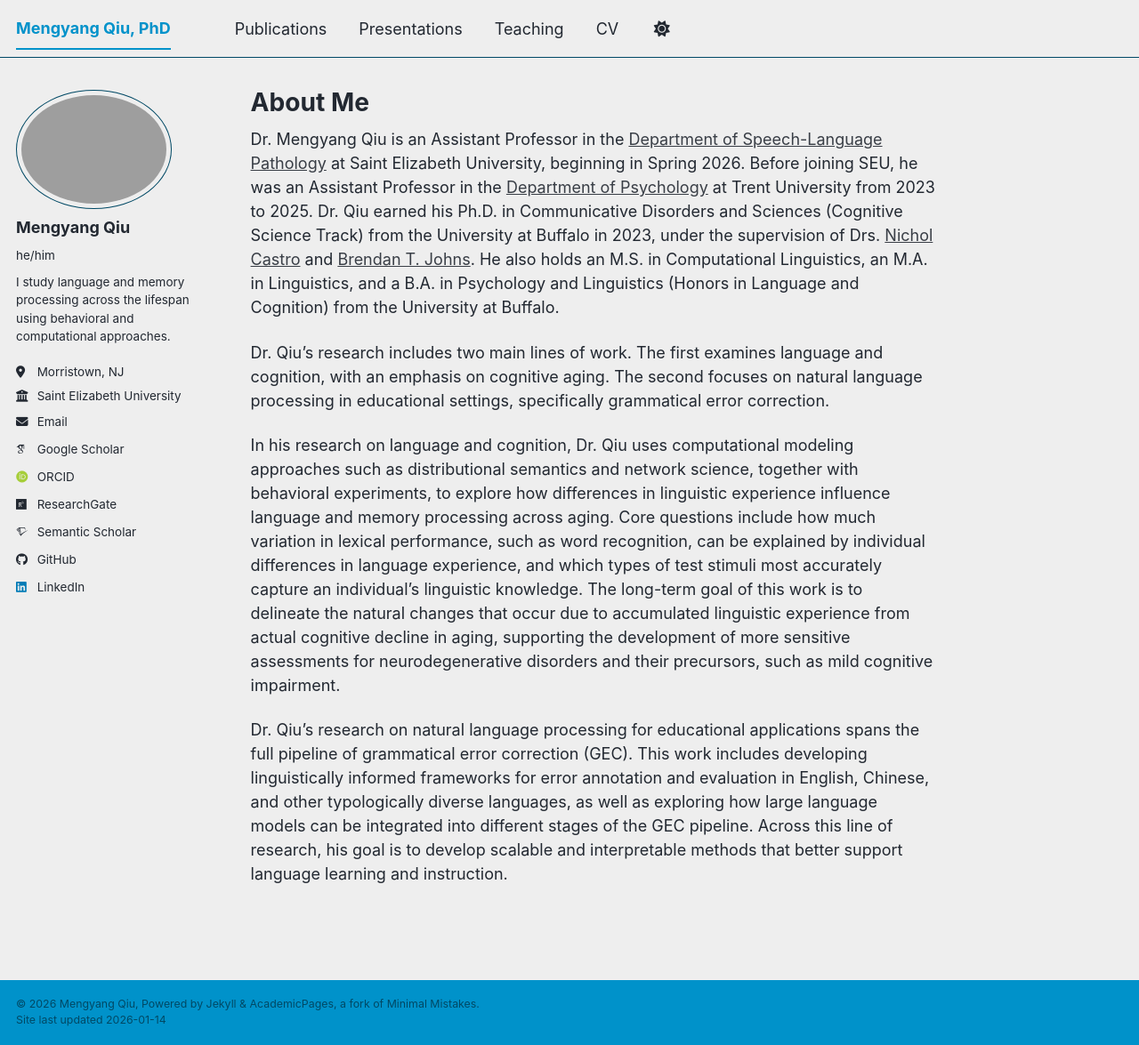
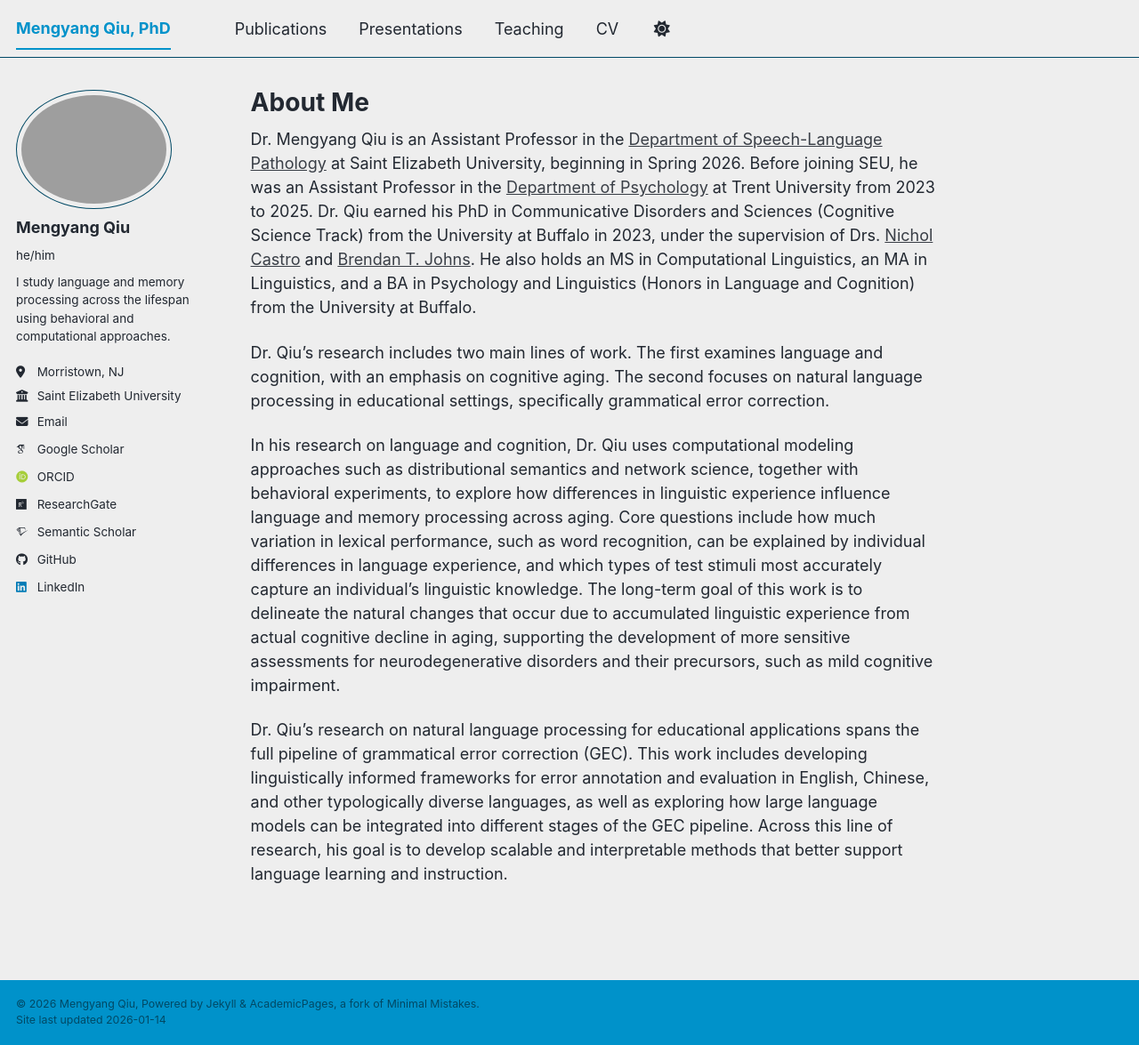
Before and after one commit to mengyangq/mengyangq.github.io, a Jekyll site: the page built from _pages/about.md, in a window 1280 px wide and 1175 px high. Shown: the whole window at 89% size. Built offline with Jekyll 4.4.1, drawn with Linux system fonts in a browser that asks for light colours; some web fonts are replaced; a script bundle is joined from its source files by our own code; library files that are not in the unit come from our copies.

Commit message:
Update about.md

```diff
--- a/_pages/about.md
+++ b/_pages/about.md
@@ -7,7 +7,7 @@
   - /about.html
 ---
 
-Dr. Mengyang Qiu is an Assistant Professor in the [Department of Speech-Language Pathology](https://www.steu.edu/academics/aas/speech-language-pathology/index.html) at Saint Elizabeth University, beginning in Spring 2026. Before joining SEU, he was an Assistant Professor in the [Department of Psychology](https://www.trentu.ca/psychology/) at Trent University from 2023 to 2025. Dr. Qiu earned his Ph.D. in Communicative Disorders and Sciences (Cognitive Science Track) from the University at Buffalo in 2023, under the supervision of Drs. [Nichol Castro](https://arts-sciences.buffalo.edu/cds/people/academicfaculty.host.html/content/shared/arts-sciences/cds/faculty-profiles/academic-faculty/castro-nichol.html) and [Brendan T. Johns](https://www.mcgill.ca/psychology/brendan-t-johns). He also holds an M.S. in Computational Linguistics, an M.A. in Linguistics, and a B.A. in Psychology and Linguistics (Honors in Language and Cognition) from the University at Buffalo.
+Dr. Mengyang Qiu is an Assistant Professor in the [Department of Speech-Language Pathology](https://www.steu.edu/academics/aas/speech-language-pathology/index.html) at Saint Elizabeth University, beginning in Spring 2026. Before joining SEU, he was an Assistant Professor in the [Department of Psychology](https://www.trentu.ca/psychology/) at Trent University from 2023 to 2025. Dr. Qiu earned his PhD in Communicative Disorders and Sciences (Cognitive Science Track) from the University at Buffalo in 2023, under the supervision of Drs. [Nichol Castro](https://arts-sciences.buffalo.edu/cds/people/academicfaculty.host.html/content/shared/arts-sciences/cds/faculty-profiles/academic-faculty/castro-nichol.html) and [Brendan T. Johns](https://www.mcgill.ca/psychology/brendan-t-johns). He also holds an MS in Computational Linguistics, an MA in Linguistics, and a BA in Psychology and Linguistics (Honors in Language and Cognition) from the University at Buffalo.
 
 Dr. Qiu’s research includes two main lines of work. The first examines language and cognition, with an emphasis on cognitive aging. The second focuses on natural language processing in educational settings, specifically grammatical error correction.
 
```
